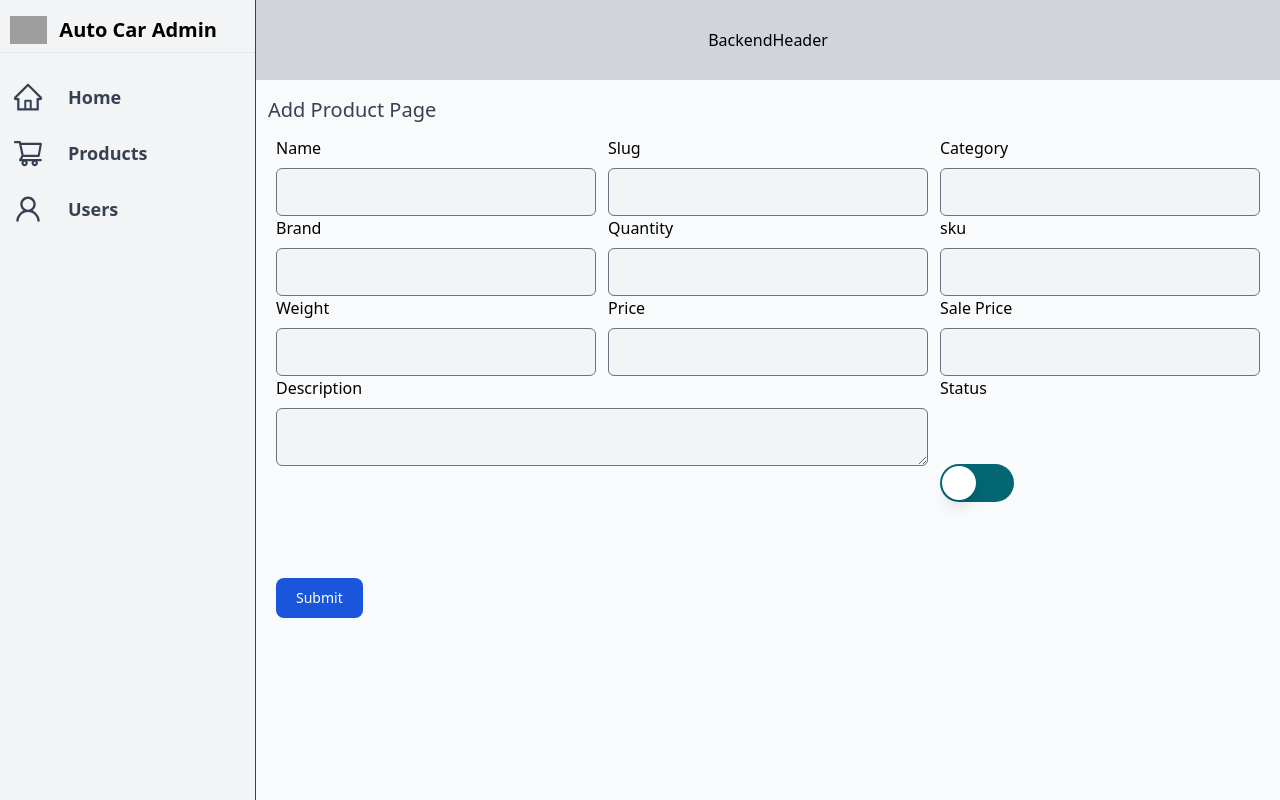
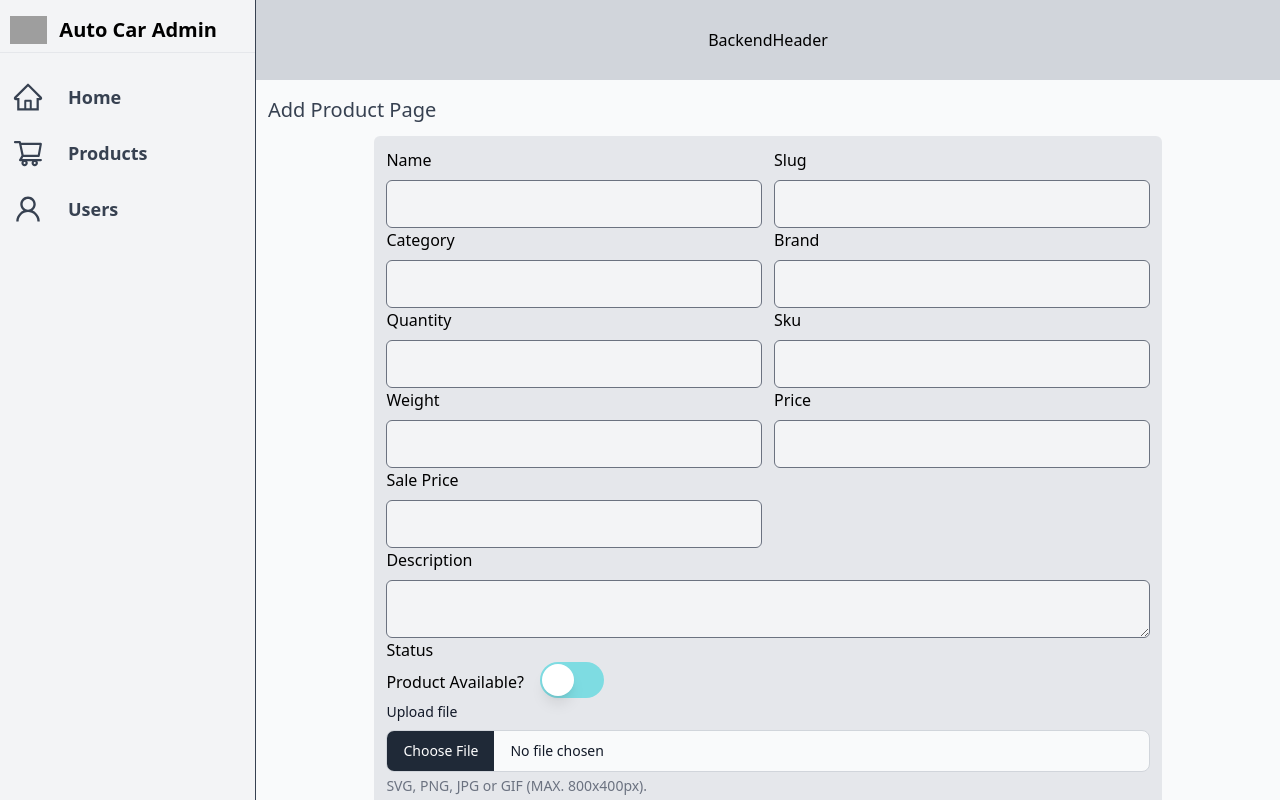
Before and after one commit to ndyabagye/bsse22-9-fyp, a React (Create React App) app in the folder frontend/: page /addProducts in a window 1280 px wide. Built offline with nearby package versions, Linux system fonts and the light colour scheme; grey boxes are pictures that could not be loaded.

Commit message:
Product details

```diff
--- a/frontend/public/index.html
+++ b/frontend/public/index.html
@@ -24,7 +24,7 @@
       work correctly both with client-side routing and a non-root public URL.
       Learn how to configure a non-root public URL by running `npm run build`.
     -->
-    <title>React App</title>
+    <title>Auto Car</title>
   </head>
   <body>
     <noscript>You need to enable JavaScript to run this app.</noscript>
--- a/frontend/src/AdminBackend/pages/AddProductPage.js
+++ b/frontend/src/AdminBackend/pages/AddProductPage.js
@@ -1,9 +1,9 @@
 import React, { useState } from "react";
 import BackendLayout from "../components/BackendLayout";
-import ToggleSwitch from '../../Shared/Toggle/toggle';
+import ToggleSwitch from "../../Shared/Toggle/toggle";
 
 export default function AddProductPage() {
-     const [enabled, setEnabled] = useState(false)
+  const [enabled, setEnabled] = useState(false);
 
   const handleSubmit = (e) => {
     e.preventDefault();
@@ -11,8 +11,8 @@ export default function AddProductPage() {
   return (
     <BackendLayout title={"Add Product Page"}>
       <div className="flex items-center justify-center p-2 rounded-md">
-        <form className="w-full" onSubmit={handleSubmit}>
-          <div className="grid grid-cols-3 gap-x-3">
+        <form className="w-4/5 p-3 bg-gray-200 rounded-md" onSubmit={handleSubmit}>
+          <div className="grid grid-cols-2 gap-x-3">
             <div id="name" className="flex flex-col">
               <label htmlFor="name">Name</label>
               <input
@@ -55,7 +55,7 @@ export default function AddProductPage() {
               />
             </div>
             <div id="sku" className="flex flex-col">
-              <label htmlFor="sku">sku</label>
+              <label htmlFor="sku">Sku</label>
               <input
                 type="text"
                 id="sku"
@@ -98,9 +98,32 @@ export default function AddProductPage() {
             </div>
             <div id="status" className="flex flex-col">
               <label htmlFor="status">Status</label>
-              <ToggleSwitch enabled={enabled} setEnabled={setEnabled}/>
+              <div className="flex space-x-4 items-center">
+                <span>Product Available?</span>
+                <ToggleSwitch enabled={enabled} setEnabled={setEnabled} />
+              </div>
             </div>
-
+            <div id="image" className="flex flex-col col-span-2">
+              <label
+                className="block mb-2 text-sm font-medium text-gray-900 dark:text-gray-300"
+                htmlFor="file_input"
+              >
+                Upload file
+              </label>
+              <input
+                className="block w-full text-sm text-gray-900 bg-gray-50 rounded-lg border border-gray-300 cursor-pointer dark:text-gray-400 focus:outline-none dark:bg-gray-700 dark:border-gray-600 dark:placeholder-gray-400"
+                aria-describedby="file_input_help"
+                id="file_input"
+                type="file"
+                accept="image/*"
+              />
+              <p
+                className="mt-1 text-sm text-gray-500 dark:text-gray-300"
+                id="file_input_help"
+              >
+                SVG, PNG, JPG or GIF (MAX. 800x400px).
+              </p>
+            </div>
           </div>
           <button
             type="submit"
--- /dev/null
+++ b/frontend/src/AdminBackend/pages/ProductDetail.js
@@ -0,0 +1,19 @@
+import React from 'react'
+import BackendLayout from '../components/BackendLayout'
+
+export default function ProductDetail({product}) {
+  return (
+    <BackendLayout>
+        <div className="grid grid-cols-3">
+            <div id="image col-span-2 flex flex-col space-y-2 h-3/5"></div>
+            <div id="image col-span-1 flex flex-col space-y-2">
+                <div className=''>
+                    <h5 className="text-xl text-gray-900">{product.name}</h5>
+                    <h5 className="text-base text-gray-900">{product.price}</h5>
+                </div>
+                <div></div>
+            </div>
+        </div>
+    </BackendLayout>
+  )
+}
--- a/frontend/src/App.js
+++ b/frontend/src/App.js
@@ -22,9 +22,10 @@ function App() {
     <Router>
       <Routes>
         {/* authentication */}
-        <Route exact path="/" element={<Login />} />
+        <Route exact path="/login" element={<Login />} />
         <Route exact path="/signup" element={<SignUp />} />
         {/* customer */}
+        <Route exact path="/" element={<Landing />} />
         <Route exact path="/landing" element={<Landing />} />
         <Route path="/category/:id" element={<SingleProduct />} />
           {/* admin */}
--- a/frontend/src/Shared/Toggle/toggle.js
+++ b/frontend/src/Shared/Toggle/toggle.js
@@ -3,18 +3,18 @@ import { Switch } from '@headlessui/react'
 export default function toggle({enabled, setEnabled}) {
 
   return (
-    <div className="py-16">
+    <div className="">
       <Switch
         checked={enabled}
         onChange={setEnabled}
-        className={`${enabled ? 'bg-teal-900' : 'bg-teal-700'}
-          relative inline-flex h-[38px] w-[74px] shrink-0 cursor-pointer rounded-full border-2 border-transparent transition-colors duration-200 ease-in-out focus:outline-none focus-visible:ring-2  focus-visible:ring-white focus-visible:ring-opacity-75`}
+        className={`${enabled ? 'bg-teal-900' : 'bg-teal-300'}
+          relative inline-flex h-9 w-16 shrink-0 cursor-pointer rounded-full border-2 border-transparent transition-colors duration-200 ease-in-out focus:outline-none focus-visible:ring-2  focus-visible:ring-white focus-visible:ring-opacity-75`}
       >
         <span className="sr-only">Use setting</span>
         <span
           aria-hidden="true"
-          className={`${enabled ? 'translate-x-9' : 'translate-x-0'}
-            pointer-events-none inline-block h-[34px] w-[34px] transform rounded-full bg-white shadow-lg ring-0 transition duration-200 ease-in-out`}
+          className={`${enabled ? 'translate-x-7' : 'translate-x-0'}
+            pointer-events-none inline-block h-8 w-8 transform rounded-full bg-white shadow-lg ring-0 transition duration-200 ease-in-out`}
         />
       </Switch>
     </div>
```
